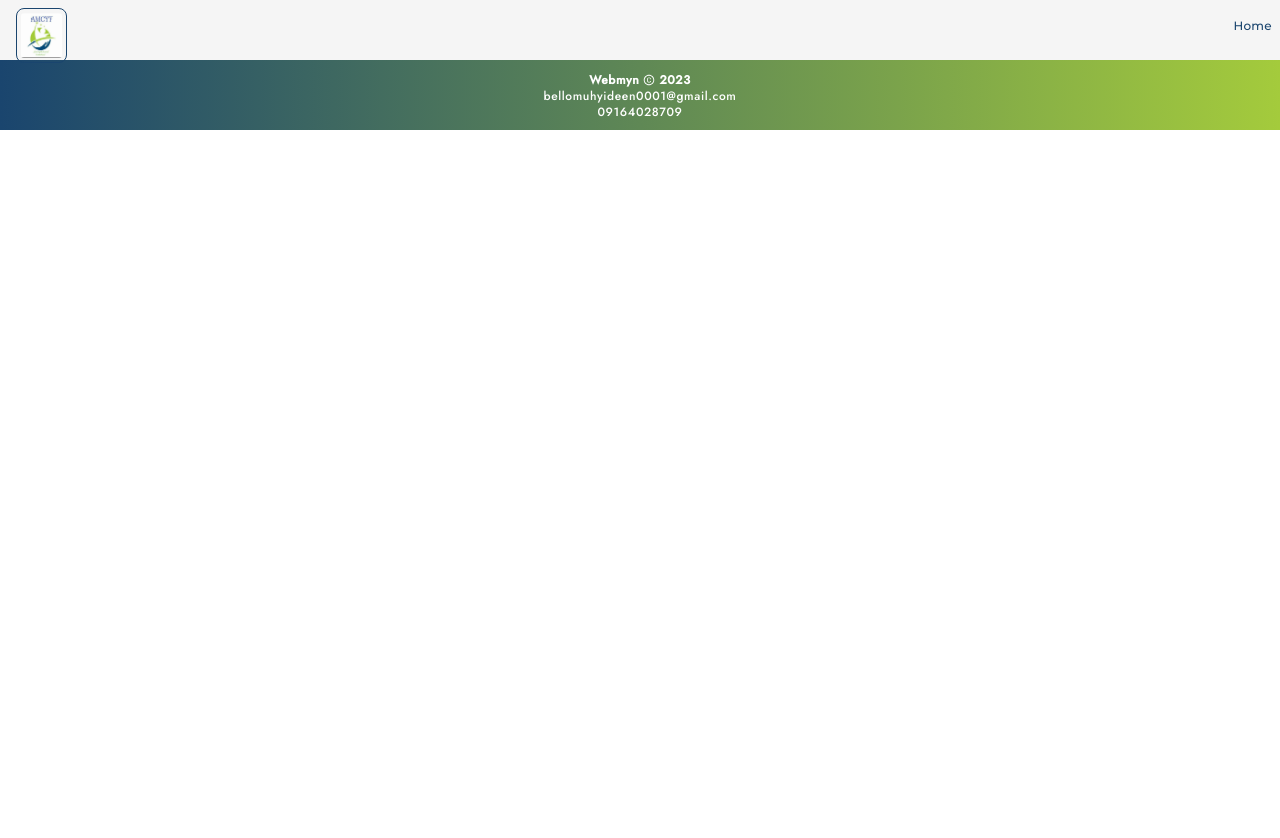
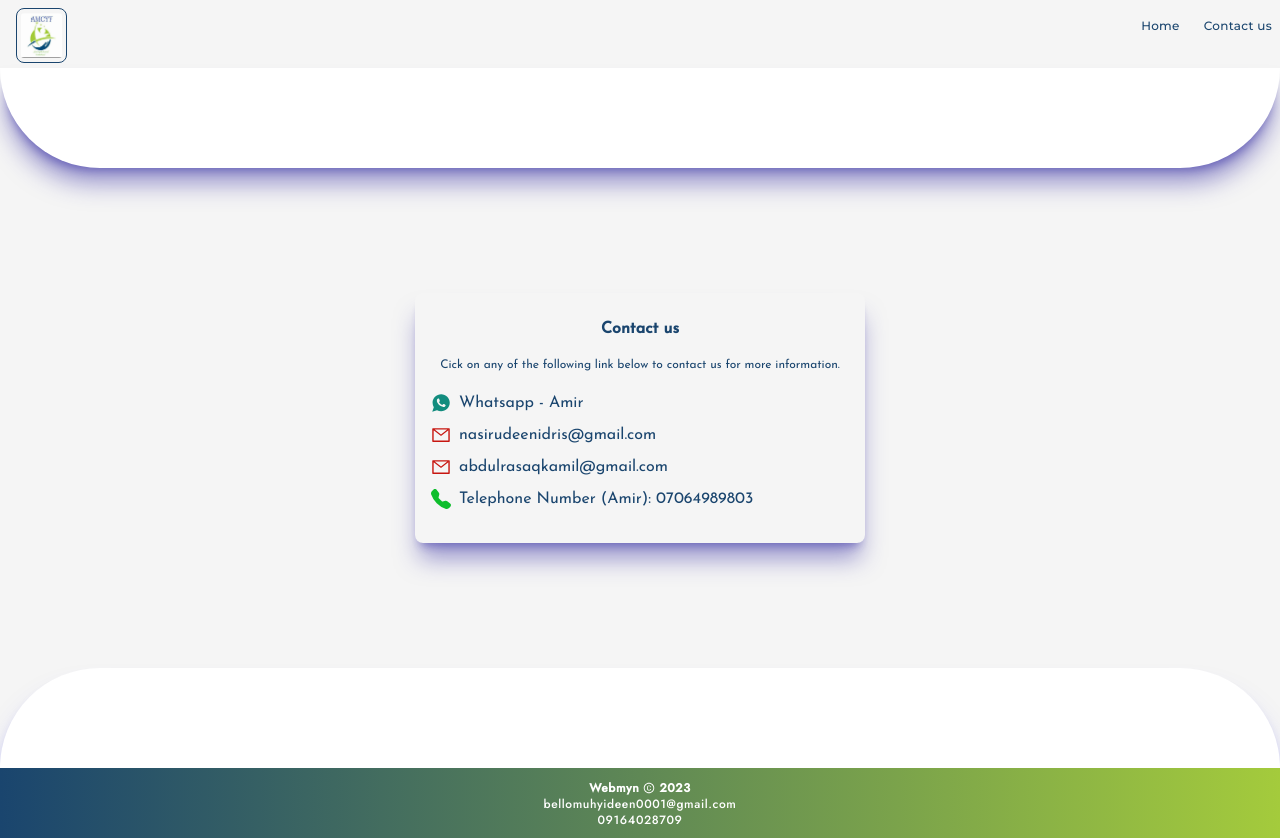
Before and after one commit to Webmyn001/iab-client, a React (Create React App) app: page /contact in a window 1280 px wide. Before the commit the page ends 800 px from the top, so only its background shows below. Built offline with nearby package versions, Linux system fonts and the light colour scheme.

Commit message:
first commit

```diff
--- a/src/Ajadi/Client/Contact.js
+++ b/src/Ajadi/Client/Contact.js
@@ -36,13 +36,6 @@ function Contact() {
         </div>
         </a>
 
-        <a href='https://wa.me/+2348054479555'>
-        <div className='flex items-center px-4 pt-2  gap-x-2'>
-          <h1 className='text-[#128c7e] text-xl'><IoLogoWhatsapp/></h1>
-          <h1>Whatsapp - Naibul-Amir</h1>
-        </div>
-        </a>
-
         <a href="mailto:nasirudeenidris@gmail.com">
         <div className='flex items-center px-4 pt-2 gap-x-2'>
           <h1 className='text-[#c71610] text-xl'><AiOutlineMail/></h1>
@@ -57,19 +50,14 @@ function Contact() {
         </div>
        </a>
 
-       <a href='tel:+23407064989803'>
+       <a href='tel:+2347064989803'>
         <div className='flex items-center px-4 pt-2 pb-2 gap-x-2'>
           <h1 className='text-[#0ebe2c] text-xl'><BsFillTelephoneFill/></h1>
           <h1>Telephone Number (Amir): 07064989803</h1>
         </div>
        </a>
 
-       <a href='tel:+2348054479555'>
-        <div className='flex items-center px-4 pt-2 pb-2 gap-x-2'>
-          <h1 className='text-[#0ebe2c] text-xl'><BsFillTelephoneFill/></h1>
-          <h1>Telephone Number (Naibu-l-Amir): 08054479555</h1>
-        </div>
-       </a>
+
 
 
 
--- a/src/App.js
+++ b/src/App.js
@@ -1,10 +1,9 @@
 import React from 'react'
 import {BrowserRouter as Router , Route, Routes, } from "react-router-dom";
-import Footer from './Ajadi/Admin/Footer/Footer'
-import Navbar from './Ajadi/Admin/header/Navbar'
-import Admin from './Ajadi/Admin/Admin';
-import Details from './Ajadi/Admin/Details';
-import IDcardAdmin from './Ajadi/Admin/IDcardAdmin';
+import Contact from './Ajadi/Client/Contact'
+import Home from './Ajadi/Client/Home'
+import Footer from './Ajadi/Client/Footer/Footer'
+import Navbar from './Ajadi/Client/header/Navbar'
 
 
 
@@ -14,23 +13,12 @@ function App() {
 
   return (
     <div className='font-josefins bg-[#f5f5f5]'>
+
        <Router>
-            <Navbar/>
-
+    <Navbar/>
          <Routes>
-               {/* Admin */}
-               <Route path = "/" exact element= {<Admin/>}></Route>
-               <Route path = "/details/:id" exact element= {<Details/>}></Route>
-
-               <Route path = "/Idcard/:id" exact element= {<IDcardAdmin />}></Route>
-
-
-
-
-
-
-
-
+               <Route path = "/" exact element= {<Home/>}></Route>
+               <Route path = "/contact" exact element= {<Contact/>}></Route>
          </Routes>
        <Footer/>
          </Router>
```
